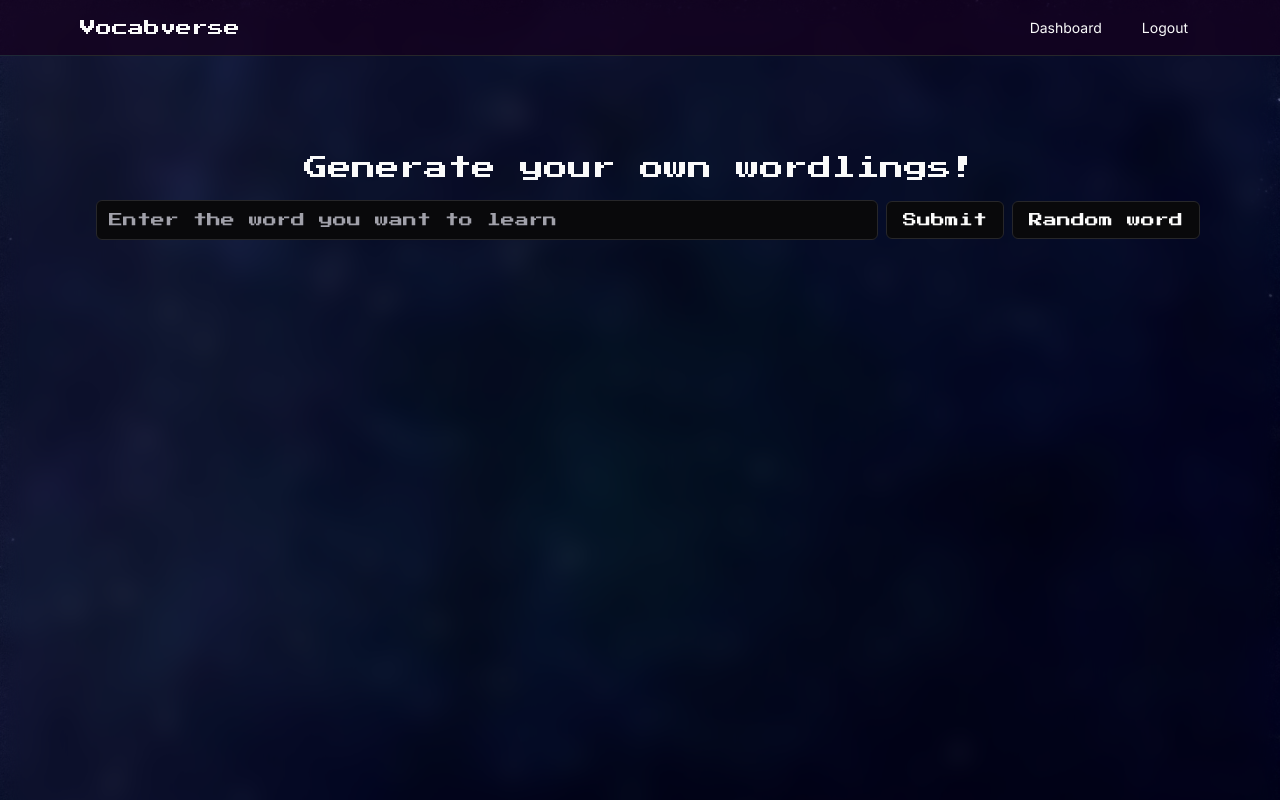
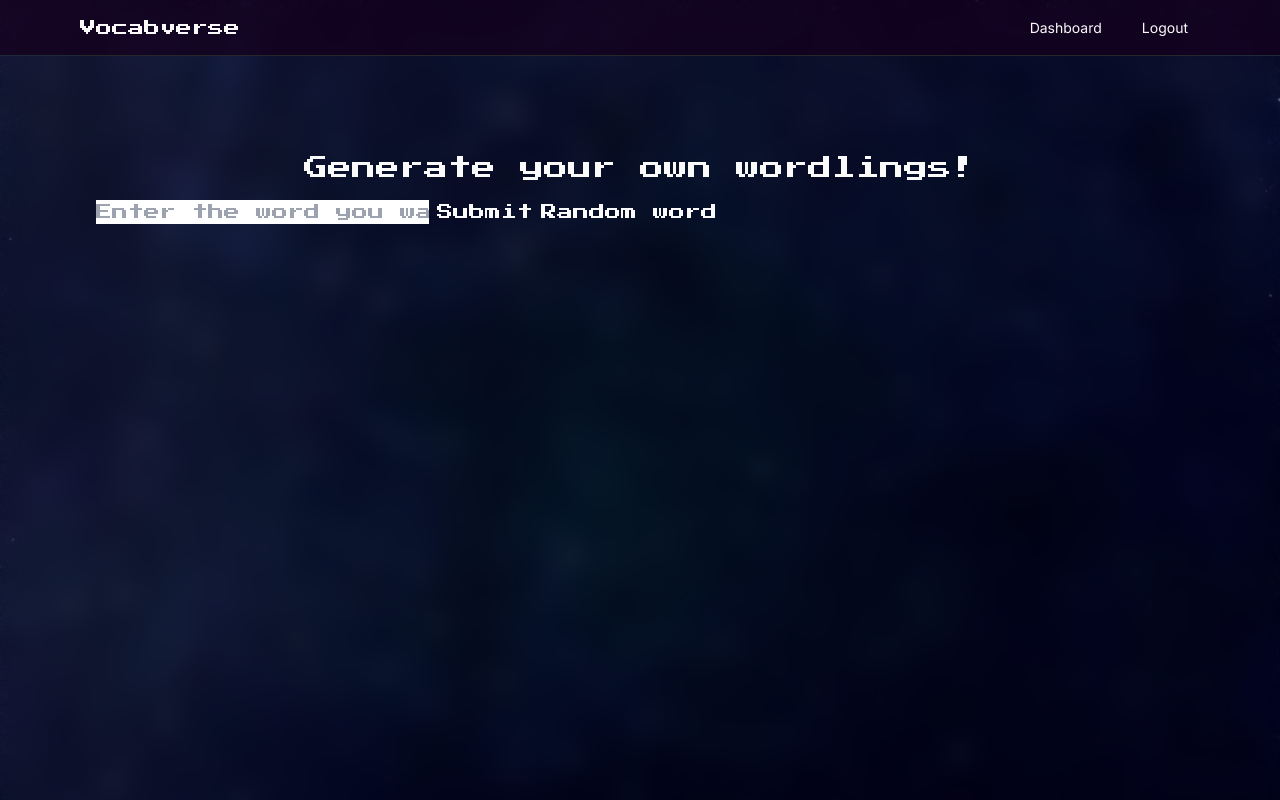
Before and after one commit to jeetch/vocabverse, a Next.js app: page /generator_2 in a window 1280 px wide. Shown: the top 800 px of the page. Built offline with nearby package versions, Linux system fonts and the light colour scheme; no server answers.

Commit message:
testing generate page

```diff
--- a/src/app/generator_2/page.tsx
+++ b/src/app/generator_2/page.tsx
@@ -117,24 +117,28 @@ const Page: FC = () => {
 
           <div className={cn("flex flex-col gap-4", player.className)}>
             <form onSubmit={onSubmit} className="flex items-center gap-2">
-              <Input
+              <input
                 placeholder="Enter the word you want to learn"
                 value={product}
                 onChange={handleInputChange}
                 className=""
               />
               {error && <p>{error}</p>}
-              <Button type="submit" className="h-full" variant={"outline"}>
+              <button
+                type="submit"
+                className="h-full"
+                // variant={"outline"}
+              >
                 Submit
-              </Button>
-              <Button
+              </button>
+              <button
                 type="button"
                 className="h-full"
-                variant={"outline"}
+                // variant={"outline"}
                 onClick={setRandomWord}
               >
                 Random word
-              </Button>
+              </button>
             </form>
 
             <div className="text-center items-center justify-center">
@@ -156,12 +160,12 @@ const Page: FC = () => {
               {!imgloading && prediction && (
                 <>
                   <div className="text-center">
-                    <Image
+                    <img
                       src={prediction}
                       alt="product preview"
                       width={500}
                       height={500}
-                      quality={100}
+                      // quality={100}
                       className="mx-auto"
                     />
                   </div>
@@ -182,14 +186,14 @@ const Page: FC = () => {
 
               {!imgloading && res && (
                 <>
-                  <Button
+                  <button
                     type="button"
                     className={cn("mt-4 text-md h-full", player.className)}
-                    variant={"outline"}
+                    // variant={"outline"}
                     // The onClick handler for this button can be added as per requirement
                   >
                     Add wordling to your vocabverse!
-                  </Button>
+                  </button>
                 </>
               )}
             </div>
```
